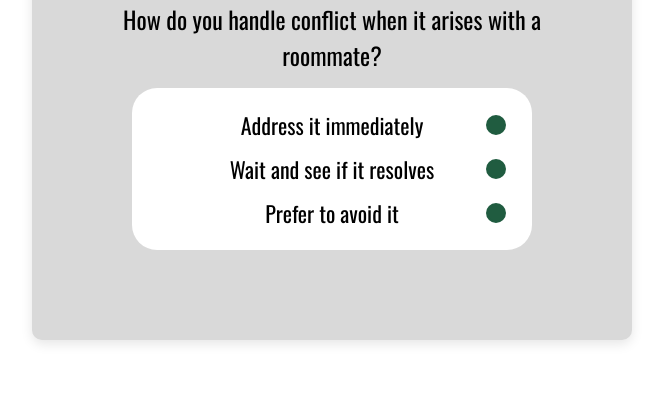
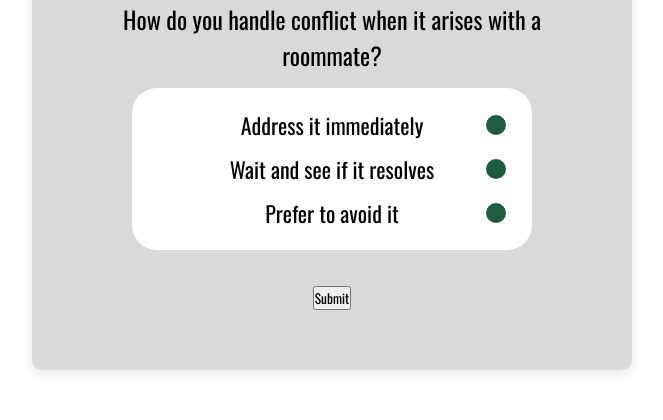
Before and after one commit to Jash1m/SoftwareDevelopmentProject-4155, a Flask app: template templates/survey.html in a window 1280 px wide. Shown: the part 2894-3314 px from the top of the page, without its empty margins (308-971 px from the left). Before the commit the page ends 3238 px from the top, so only its background shows below. Run offline with Flask 3, Linux system fonts and the light colour scheme; the template is opened without the code that fills it, so the values that code supplies are empty.

Commit message:
added submit button to form

```diff
--- a/templates/survey.html
+++ b/templates/survey.html
@@ -256,6 +256,12 @@
                         </label>
                     </form>
                 </div>
+
+                <!-- submit button-->
+                <div class="submit-button-container">
+                    <button type="submit" class="submit-button">Submit</button>
+                </div>
+
             </div>
         </div>
     </div>
```
